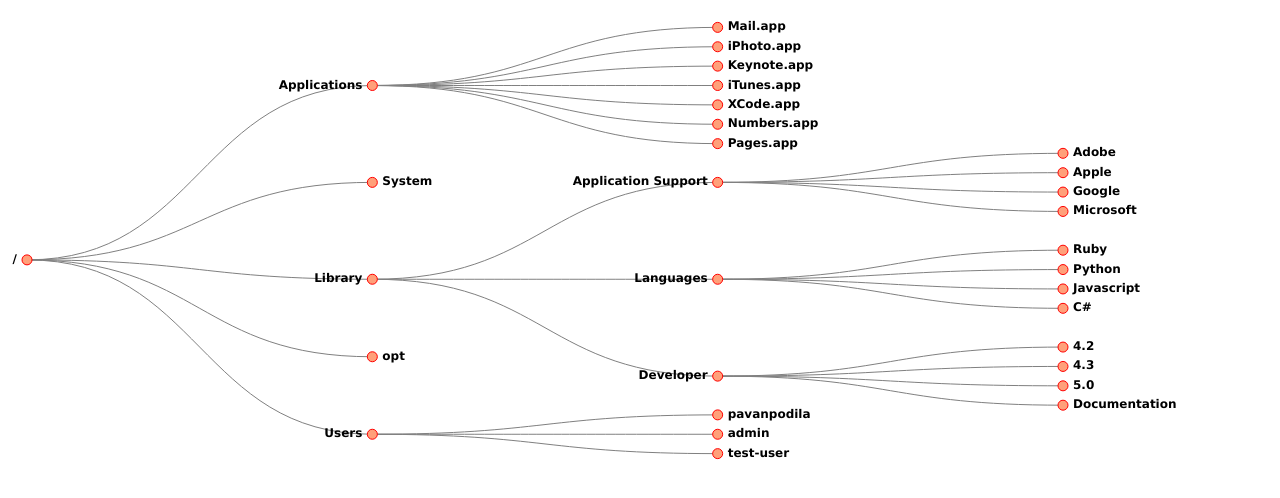
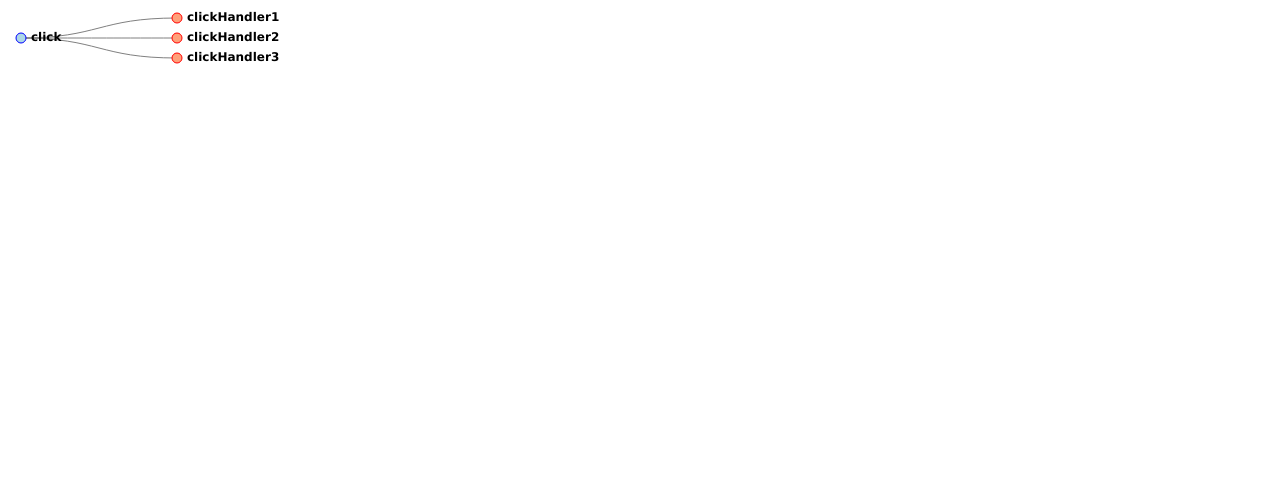
Before and after one commit to imhotep/JSExecGraph, a plain HTML site: page index.html in a window 1280 px wide. Drawn offline with Linux system fonts and the light colour scheme.

Commit message:
Bunch of tree fixes.

```diff
--- a/index.html
+++ b/index.html
@@ -19,6 +19,11 @@
             fill: none;
             stroke: gray;
         }
+
+        .node-event circle {
+            fill: lightblue;
+            stroke: blue;
+        }
     </style>
 <style type="text/css"></style></head>
 <body>
--- a/tree.js
+++ b/tree.js
@@ -6,8 +6,9 @@
  * To change this template use File | Settings | File Templates.
  */
 
-var treeData = {
-    name: "/",
+var xtreeData = {
+    name: "Long String",
+    root: true,
     contents: [
         {
             name: "Applications",
@@ -72,6 +73,28 @@
     ]
 };
 
+var treeData =
+{
+    name: "click",
+    type: "event",
+    root: true,
+    contents:
+    [
+        {
+            name: "clickHandler1",
+            type: "handler"
+        },
+        {
+            name: "clickHandler2",
+            type: "handler"
+        },
+        {
+            name: "clickHandler3",
+            type: "handler"
+        }
+    ]
+};
+
 function visit(parent, visitFn, childrenFn)
 {
     if (!parent) return;
@@ -96,19 +119,33 @@
 
 
     // Calculate total nodes, max label length
+    var totalDepth = 0;
     var totalNodes = 0;
     var maxLabelLength = 0;
     visit(treeData, function(d)
     {
+        // Initialize depth at root.
+        if (!d.depth)
+            d.depth = 0;
+
         totalNodes++;
         maxLabelLength = Math.max(d.name.length, maxLabelLength);
     }, function(d)
     {
+        // Increment depth for children.
+        if (d.contents) {
+            var childDepth = d.depth + 1;
+            for (var i = 0; i < d.contents.length; i++)
+                d.contents[i].depth = childDepth;
+            totalDepth = Math.max(totalDepth, childDepth);
+        }
+
         return d.contents && d.contents.length > 0 ? d.contents : null;
     });
 
     // size of the diagram
-    var size = { width:$(containerName).outerWidth(), height: totalNodes * 15};
+    var widthPerDepthLevel = maxLabelLength*options.fontSize * 2;
+    var size = { width: totalDepth * widthPerDepthLevel, height: totalNodes * 15};
 
     var tree = d3.layout.tree()
         .sort(null)
@@ -160,7 +197,10 @@
         .data(nodes)
         .enter()
         .append("svg:g")
-        .attr("class", "node")
+        .attr("class", function(d)
+        {
+            return "node node-" + d.type ;
+        })
         .attr("transform", function(d)
         {
             return "translate(" + d.y + "," + d.x + ")";
@@ -173,12 +213,12 @@
     nodeGroup.append("svg:text")
         .attr("text-anchor", function(d)
         {
-            return d.children ? "end" : "start";
+            return d.children && !d.root ? "end" : "start";
         })
         .attr("dx", function(d)
         {
             var gap = 2 * options.nodeRadius;
-            return d.children ? -gap : gap;
+            return d.children && !d.root ? -gap : gap;
         })
         .attr("dy", 3)
         .text(function(d)
```
